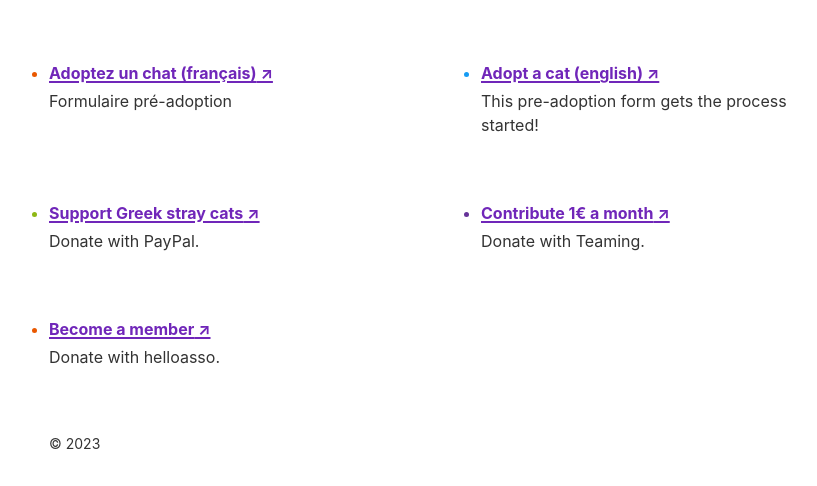
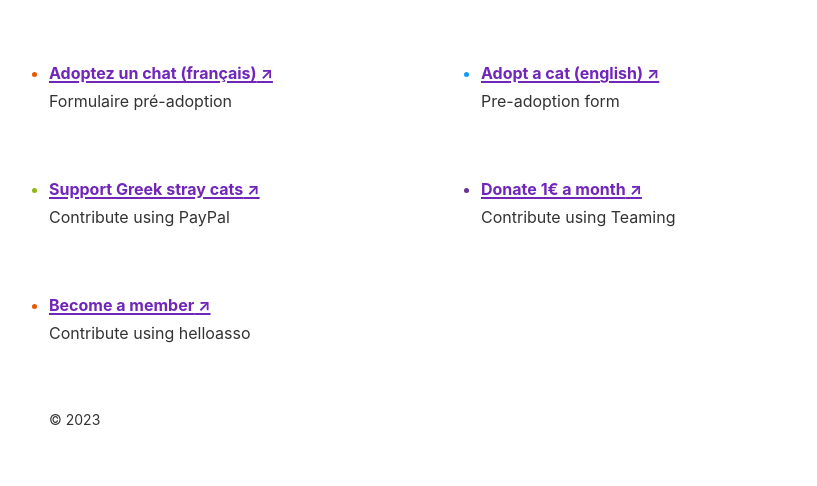
Before and after one commit to egid/5e-chat, a Gatsby site: page / in a window 1280 px wide. Shown: the part 341-827 px from the top of the page, without its empty margins (191-1008 px from the left). After the commit the page ends 803 px from the top, so only its background shows below. Built offline with nearby package versions, Linux system fonts and the light colour scheme; Gatsby itself is replaced by a stand-in of ours.

Commit message:
simplify links

```diff
--- a/src/pages/index.js
+++ b/src/pages/index.js
@@ -17,25 +17,25 @@ const links = [
     text: "Adopt a cat (english)",
     url: "https://docs.google.com/forms/u/0/d/e/1FAIpQLSf996Yu15jDlm9M2aIkX2edYalGLyd7Rja17xFrJp85Z0ORhA/viewform?usp=send_form&pli=1",
     description:
-      "This pre-adoption form gets the process started!",
+      "Pre-adoption form",
   },
   {
     text: "Support Greek stray cats",
     url: "http://paypal.me/FifthCat",
     description:
-      "Donate with PayPal.",
+      "Contribute using PayPal",
   },
   {
-    text: "Contribute 1€ a month",
+    text: "Donate 1€ a month",
     url: "https://www.teaming.net/fifthcat",
     description:
-      "Donate with Teaming.",
+      "Contribute using Teaming",
   },
   {
     text: "Become a member",
     url: "https://www.helloasso.com/associations/le-cinquieme-chat-the-fifth-cat",
     description:
-      "Donate with helloasso.",
+      "Contribute using helloasso",
   },
 ]
 
```
